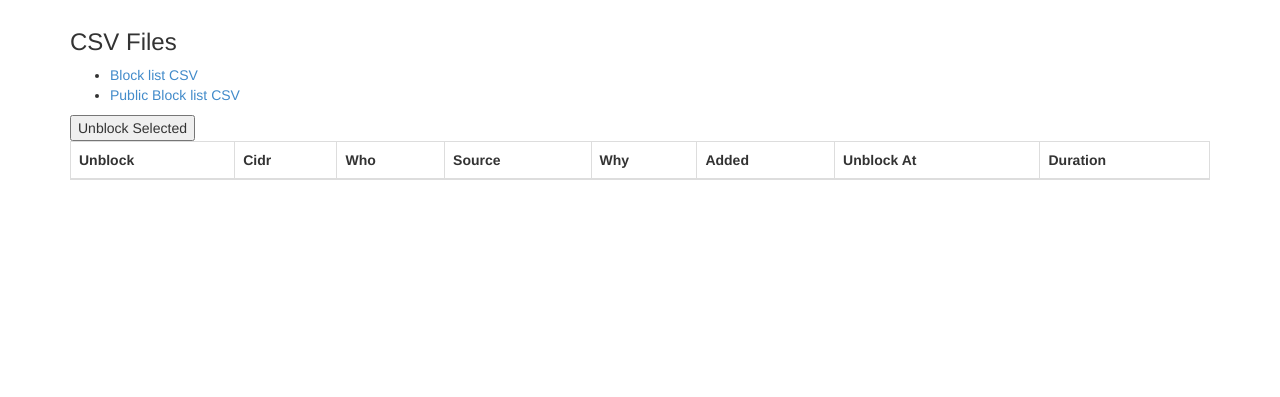
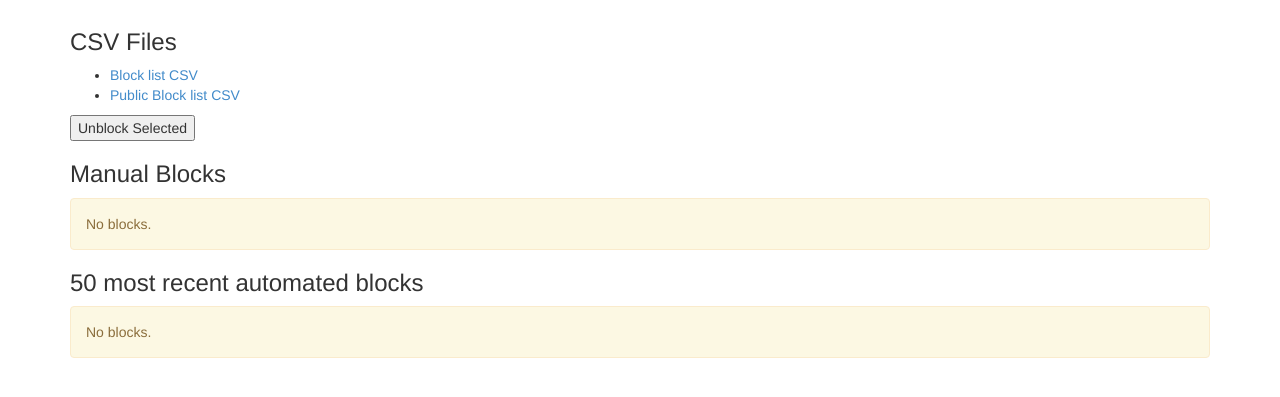
Before and after one commit to ncsa/bhr-site, a Django app: page /bhr/list in a window 1280 px wide. Shown: the part 51-448 px from the top of the page. Run offline with Django 3.2, Linux system fonts and the light colour scheme; the visitor is signed in with stand-in values (Sample User, id 1); data comes from the database, SQL or seed files in the repository; data that the repository does not hold is empty; parts of the project's set-up code (start-up, migrations or seed data) failed here and were passed over; some libraries are stand-ins or nearby versions.

Commit message:
Improve the block list page
Only show manual blocks + 50 most recent automated ones

```diff
--- a/bhr/browser_views.py
+++ b/bhr/browser_views.py
@@ -75,8 +75,16 @@ class StatsView(TemplateView):
             'source_stats': db.source_stats(),
         }
 
+def query_to_blocklist(q):
+    return q.values('id', 'cidr','who__username','source','why', 'added', 'unblock_at')
+
 class ListView(TemplateView):
     template_name = "bhr/list.html"
     def get_context_data(self, *args):
-        blocks = BHRDB().expected().values('id', 'cidr','who__username','source','why', 'added', 'unblock_at')
-        return { 'blocks': blocks}
+        all_blocks = BHRDB().expected()
+        manual_blocks = all_blocks.filter(Q(source="web") | Q(source="cli"))
+        auto_blocks = all_blocks.filter(~Q(source="web") | Q(source="cli")).order_by("-added")[:50]
+        return {
+            'manual_blocks': query_to_blocklist(manual_blocks),
+            'auto_blocks': query_to_blocklist(auto_blocks),
+        }
--- /dev/null
+++ b/bhr/templates/bhr/_blocklist.html
@@ -0,0 +1,40 @@
+<h3> {{ title }} </h3>
+{% if blocks %}
+<table class="table table-striped table-bordered">
+
+<thead>
+<tr>
+    <th>Unblock</th>
+    <th>Cidr</th>
+    <th>Who</th>
+    <th>Source</th>
+    <th>Why</th>
+    <th>Added</th>
+    <th>Unblock At</th>
+    <th>Duration</th>
+</tr>
+</thead>
+
+<tbody>
+{% for b in blocks %}
+    <tr>
+        <td>
+            <input type="checkbox" name="block_id" value="{{b.id}}">
+        </td>
+        <td>{{ b.cidr }} </td>
+        <td>{{ b.who__username }} </td>
+        <td>{{ b.source }} </td>
+        <td>{{ b.why }} </td>
+        <td>{{ b.added }} </td>
+        <td>{{ b.unblock_at }} </td>
+        <td>{{ b.added|timesince:b.unblock_at }} </td>
+    </tr>
+{% endfor %}
+</tbody>
+
+</table>
+{% else %}
+    <div class="alert alert-warning">
+    No blocks.
+    </div>
+{% endif %}
--- a/bhr/templates/bhr/list.html
+++ b/bhr/templates/bhr/list.html
@@ -11,39 +11,8 @@
     <input type="submit" value="Unblock Selected" />
     <input type="hidden" name="query" value="{{query}}" />
 
-<table class="table table-striped table-bordered">
-
-<thead>
-<tr>
-    <th>Unblock</th>
-    <th>Cidr</th>
-    <th>Who</th>
-    <th>Source</th>
-    <th>Why</th>
-    <th>Added</th>
-    <th>Unblock At</th>
-    <th>Duration</th>
-</tr>
-</thead>
-
-<tbody>
-{% for b in blocks %}
-    <tr>
-        <td>
-            <input type="checkbox" name="block_id" value="{{b.id}}">
-        </td>
-        <td>{{ b.cidr }} </td>
-        <td>{{ b.who__username }} </td>
-        <td>{{ b.source }} </td>
-        <td>{{ b.why }} </td>
-        <td>{{ b.added }} </td>
-        <td>{{ b.unblock_at }} </td>
-        <td>{{ b.added|timesince:b.unblock_at }} </td>
-    </tr>
-{% endfor %}
-</tbody>
-
-</table>
+{% include "bhr/_blocklist.html" with blocks=manual_blocks title="Manual Blocks" %}
+{% include "bhr/_blocklist.html" with blocks=auto_blocks title="50 most recent automated blocks" %}
 
 </form>
 
```
